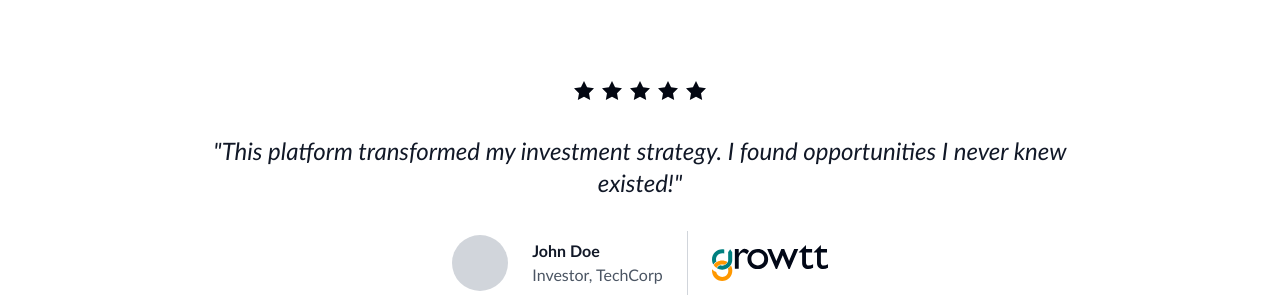
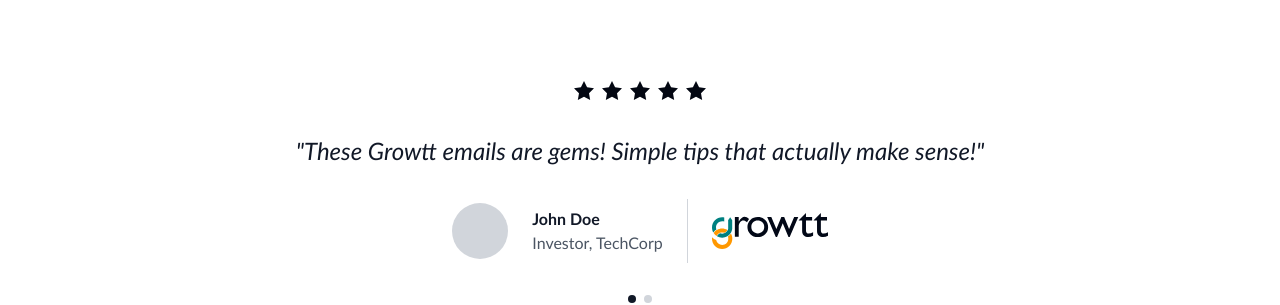
Before and after one commit to ydkdan6/growtt, a React (Vite) app: page / in a window 1280 px wide. Shown: the part 3600-3905 px from the top of the page. Built offline with nearby package versions, Linux system fonts and the light colour scheme.

Commit message:
fix: update testimonial quote for improved user engagement

```diff
--- a/src/pages/Index.tsx
+++ b/src/pages/Index.tsx
@@ -557,7 +557,7 @@ const handleWaitlistSubscribe = () => {
               ))}
             </div>
             <p className="text-2xl text-gray-900 italic">
-              "This platform transformed my investment strategy. I found opportunities I never knew existed!"
+              "These Growtt emails are gems! Simple tips that actually make sense!"
             </p>
             <div className="flex items-center justify-center gap-6">
               <div className="w-14 h-14 bg-gray-300 rounded-full"></div>
```
